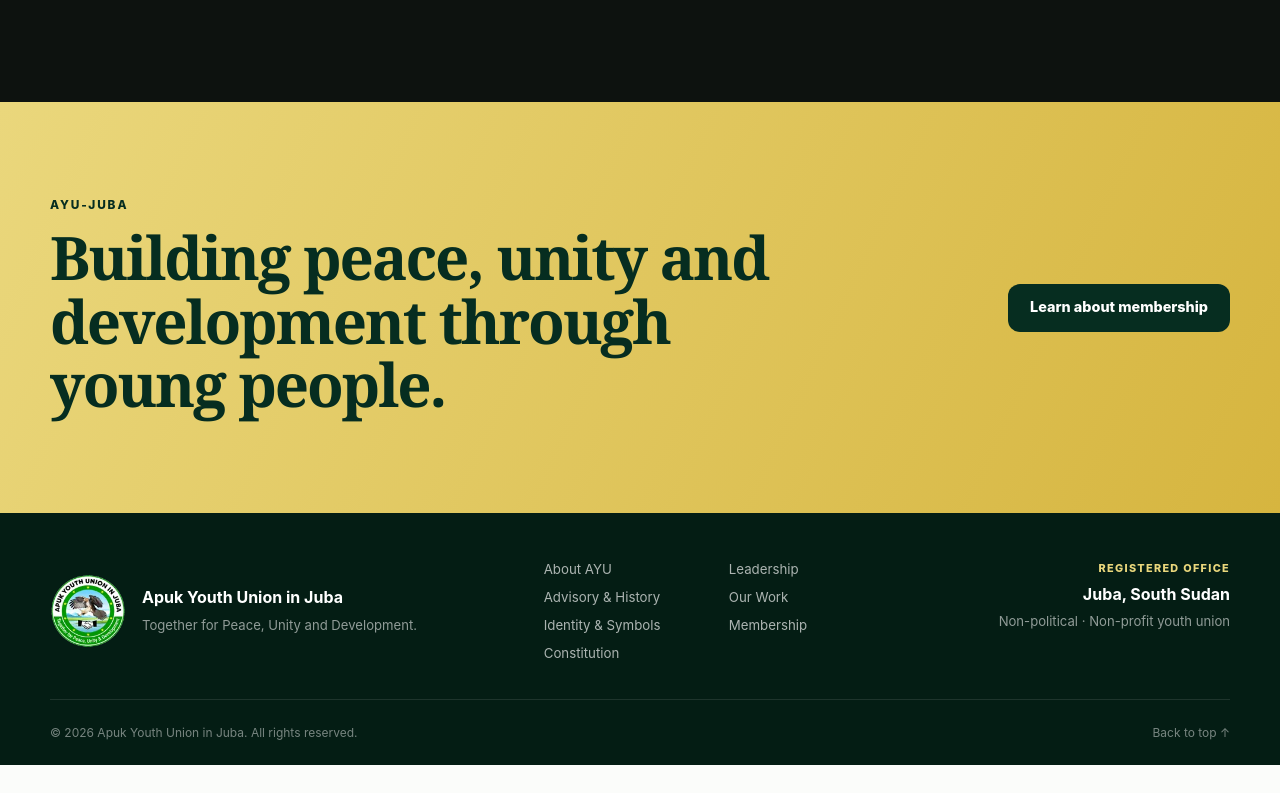
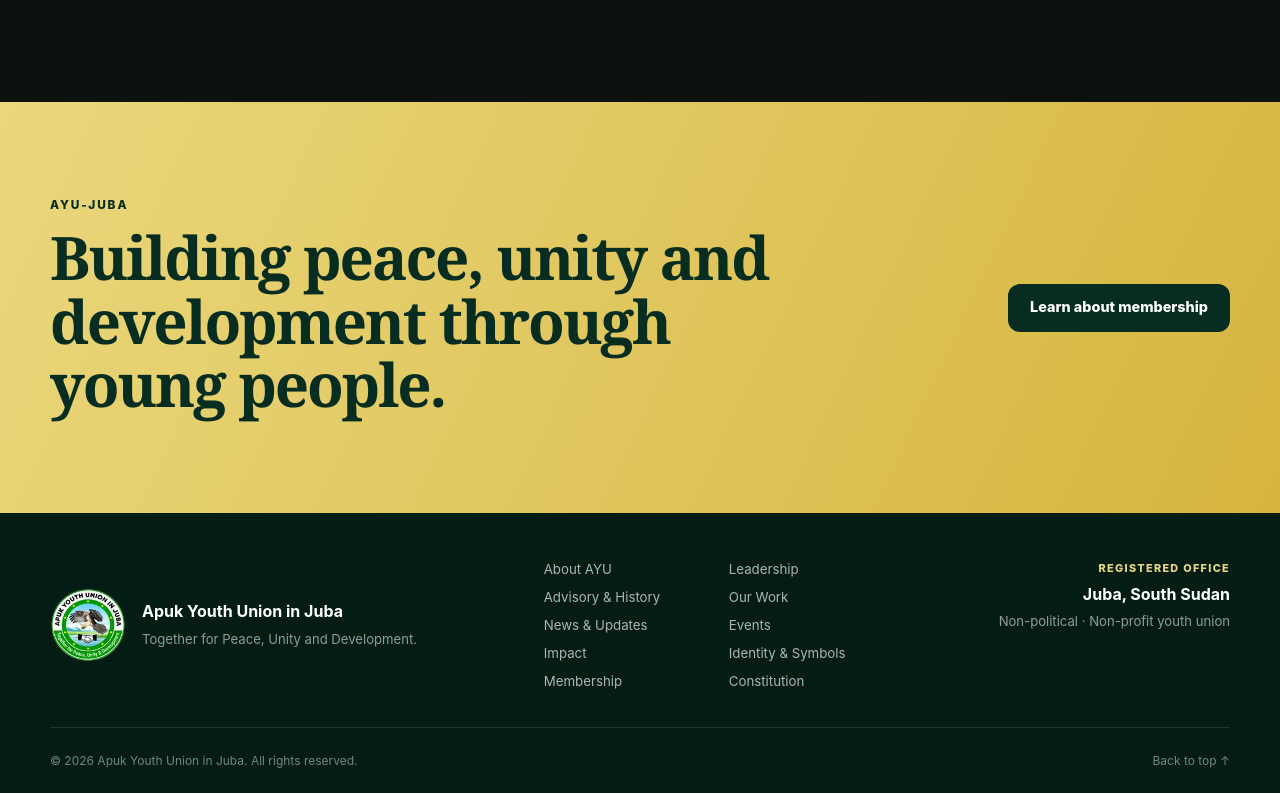
Before and after one commit to SalvaAleu1/AYU, a React (Vite) app: page / in a window 1280 px wide. Shown: the part 6443-7236 px from the top of the page. Before the commit the page ends 7208 px from the top, so only its background shows below. Built offline with nearby package versions, Linux system fonts and the light colour scheme.

Commit message:
feat: expand footer with AYU news events and impact links

```diff
--- a/src/components/SiteFooter.tsx
+++ b/src/components/SiteFooter.tsx
@@ -3,6 +3,9 @@
   { href: "/?page=leadership", label: "Leadership" },
   { href: "/?page=history", label: "Advisory & History" },
   { href: "/?page=work", label: "Our Work" },
+  { href: "/?page=news", label: "News & Updates" },
+  { href: "/?page=events", label: "Events" },
+  { href: "/?page=impact", label: "Impact" },
   { href: "/?page=identity", label: "Identity & Symbols" },
   { href: "/#membership", label: "Membership" },
   { href: "/#constitution", label: "Constitution" },
```
